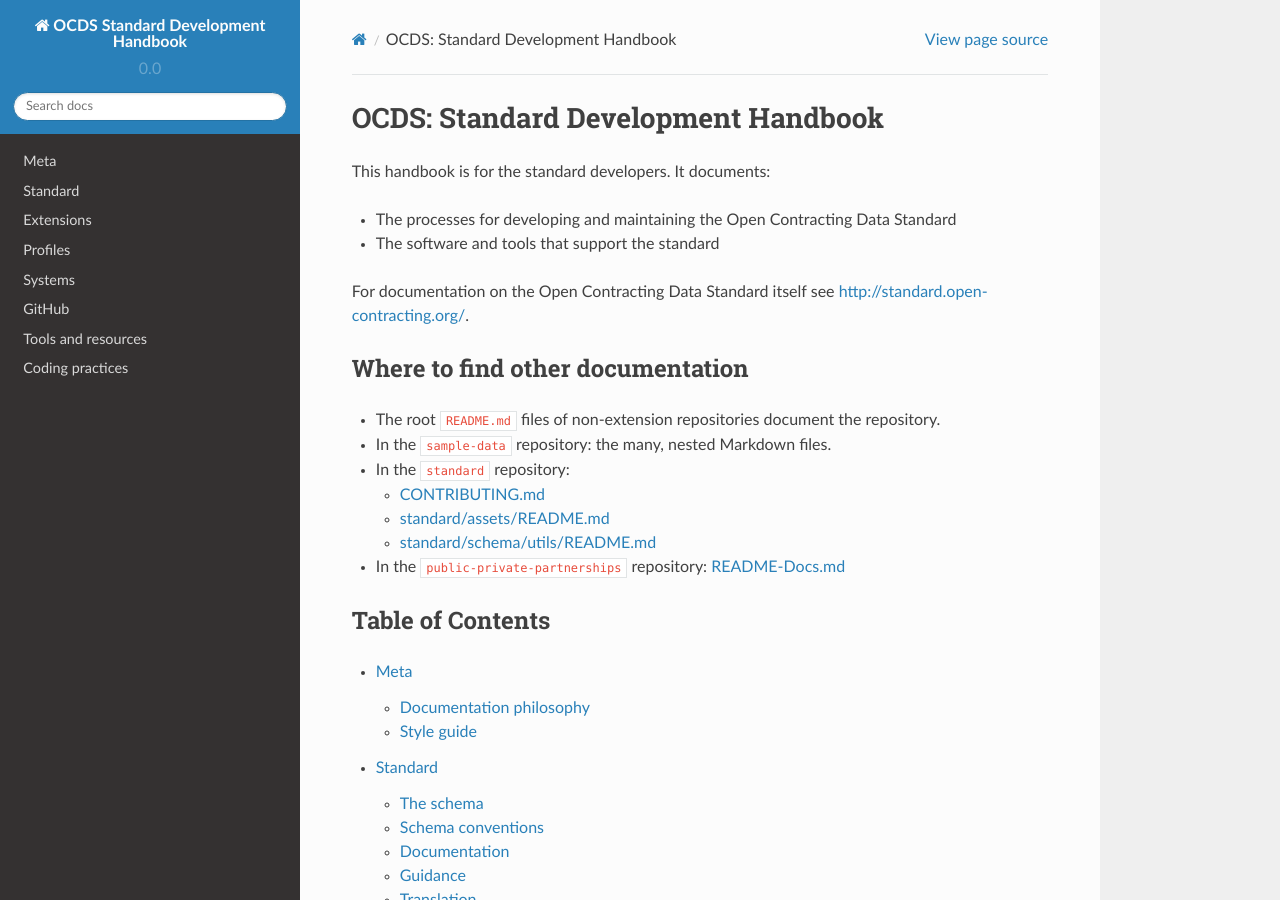
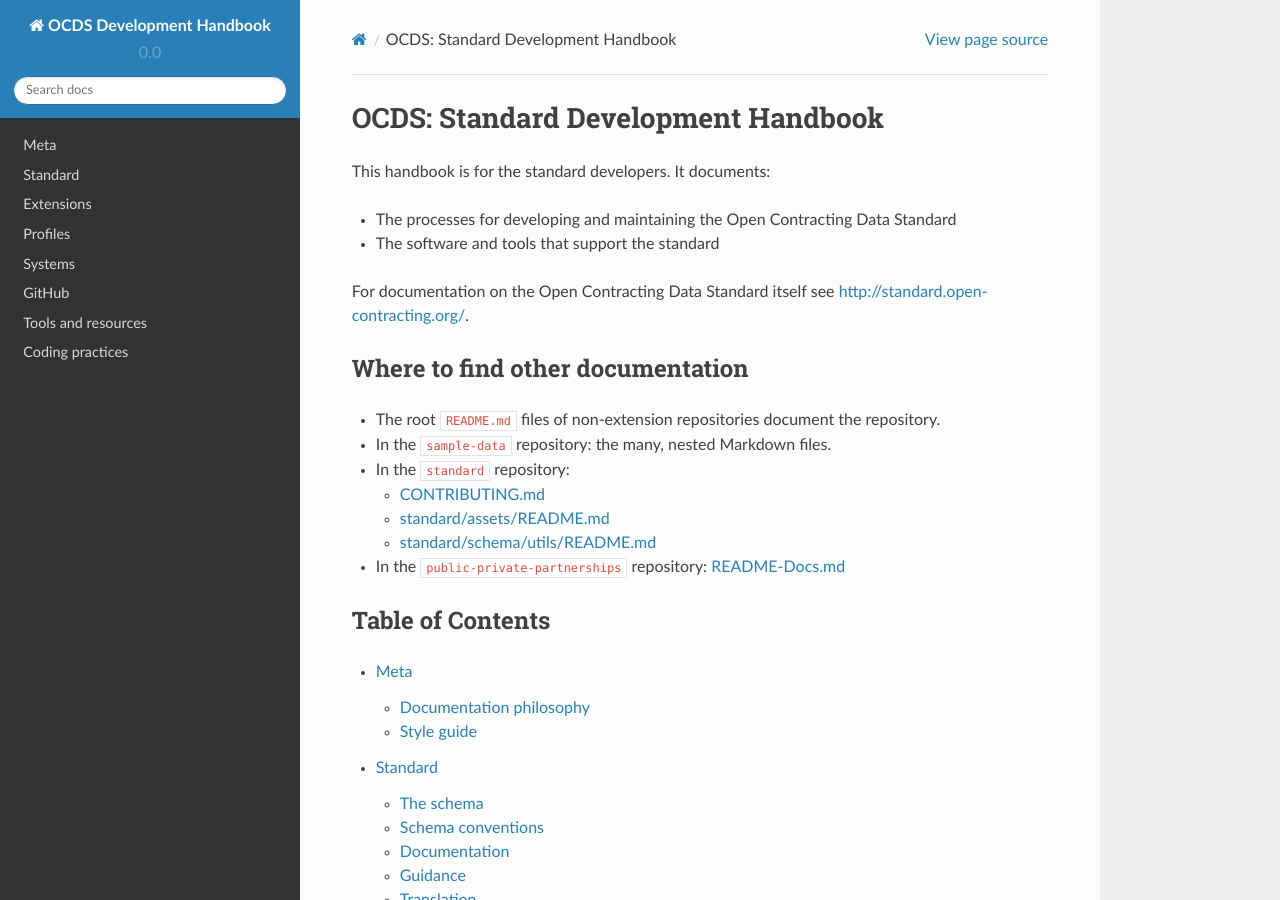
Before and after one commit to open-contracting/standard-development-handbook, a Sphinx documentation site: the page built from docs/index.md, in a window 1280 px wide and 900 px high. Built offline with Sphinx 7.4.7 and the Read the Docs theme 2.0.0, drawn with Linux system fonts in a browser that asks for light colours.

Commit message:
"S" in "OCDS" already stands for "Standard"

```diff
--- a/docs/conf.py
+++ b/docs/conf.py
@@ -63,7 +63,7 @@
 master_doc = 'index'
 
 # General information about the project.
-project = 'OCDS Standard Development Handbook'
+project = 'OCDS Development Handbook'
 copyright = '2016-2017, Open Contracting Partnership'
 author = 'OCDS Technical Team'
 
@@ -156,7 +156,7 @@
 # The name for this set of Sphinx documents.
 # "<project> v<release> documentation" by default.
 #
-# html_title = 'OCDS Standard Handbook'
+# html_title = 'OCDS Development Handbook'
 
 # A shorter title for the navigation bar.  Default is the same as html_title.
 #
@@ -324,7 +324,7 @@
 # One entry per manual page. List of tuples
 # (source start file, name, description, authors, manual section).
 man_pages = [
-    (master_doc, 'sphinx', 'OCDS Standard Development Handbook',
+    (master_doc, 'sphinx', 'OCDS Development Handbook',
      [author], 1)
 ]
 
@@ -339,7 +339,7 @@
 # (source start file, target name, title, author,
 #  dir menu entry, description, category)
 texinfo_documents = [
-    (master_doc, 'sphinx', 'OCDS Standard Development Handbook',
+    (master_doc, 'sphinx', 'OCDS Development Handbook',
      author, 'sphinx', 'How to build and maintain the Open Contracting Data Standard.',
      'Miscellaneous'),
 ]
```
